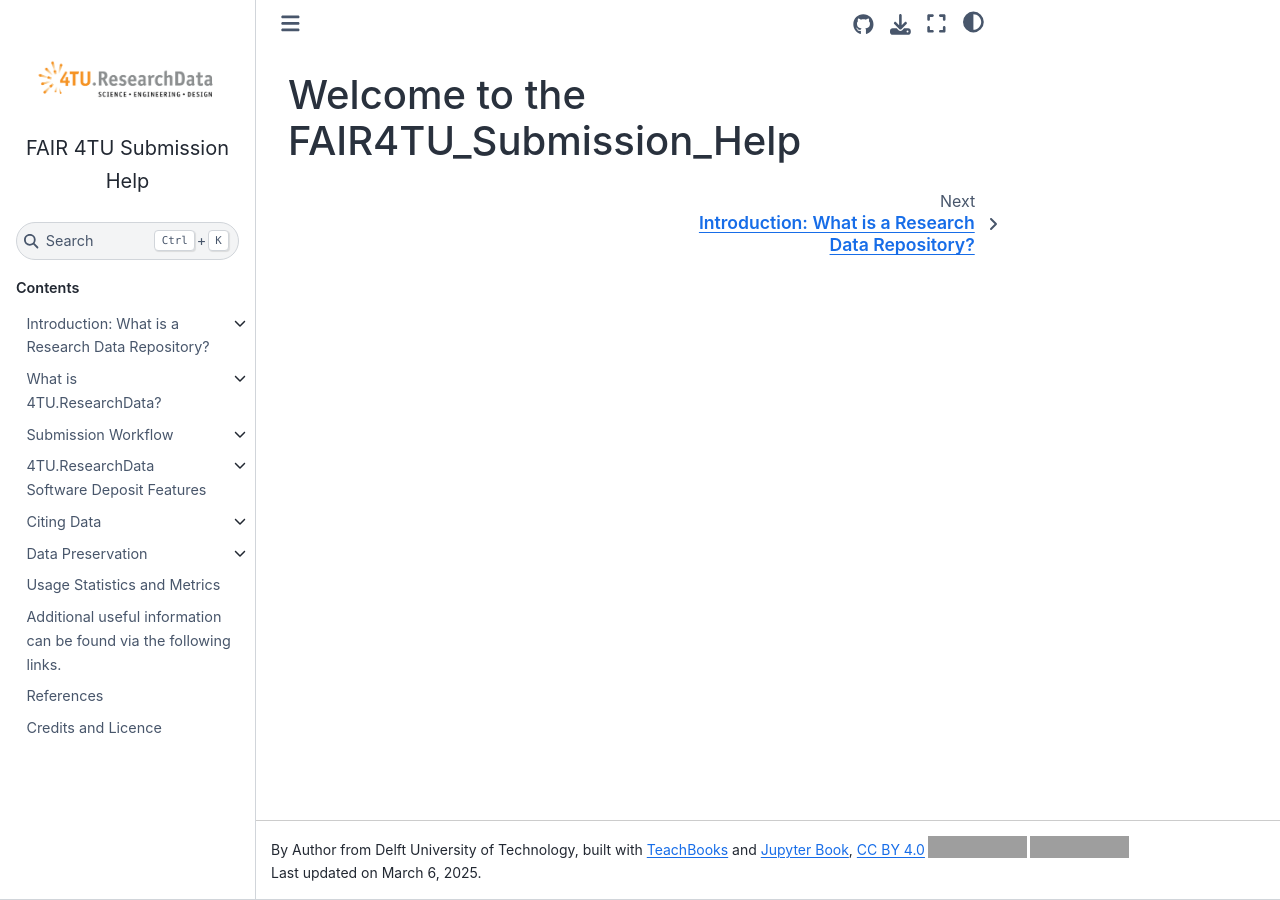
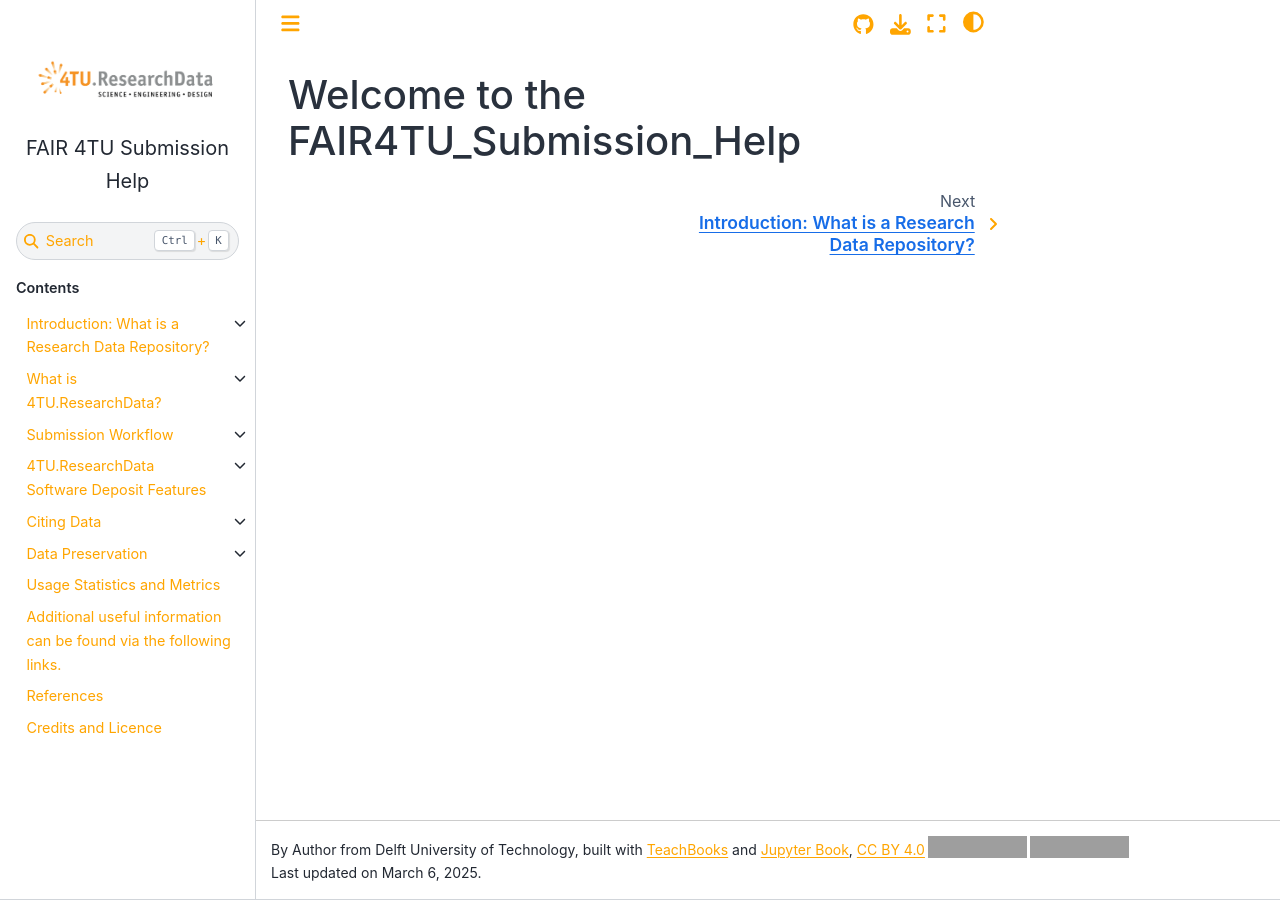
Before and after one commit to TUDelft-books/FAIR4TU_Submission_Help, a Jupyter Book: the page built from book/intro.md, in a window 1280 px wide. Built offline with Jupyter Book 1.0.4 settings and Sphinx 7.4.7 and the Sphinx Book theme 1.1.4, drawn with Linux system fonts in a browser that asks for light colours; pages that are not in the unit, such as notebooks, are missing from menus; comment, search, counter and statistics services are not loaded; grey boxes are pictures that could not be loaded.

Commit message:
reverting to working solution

```diff
--- a/book/figures/custom.css
+++ b/book/figures/custom.css
@@ -1,49 +1,29 @@
-/* Override primary and secondary colors globally */
+/* Define primary and secondary colors */
 :root {
     --color-primary: orange !important; /* Set orange as the primary color */
     --color-secondary: white !important; /* Set white as the secondary color */
     --color-link: orange !important; /* Set link color */
-    --color-link-hover: #cc8400 !important; /* Hover state for links */
+    --color-link-hover: #cc8400 !important; /* Set hover state for links */
 }
 
 /* Dark mode compatibility */
 [data-theme="dark"] {
     --color-primary: #ffb733 !important; /* Adjusted orange for dark mode */
     --color-secondary: #1a1a1a !important; /* Dark background */
-    --color-link: #ffb733 !important;
-    --color-link-hover: #e6a329 !important;
 }
 
-    /* Fix TOC link colors */
-    .sd-nav a {
-    color: var(--color-primary) !important; /* Set TOC link color to orange */
-    }
-
-    .sd-nav a:hover {
-    color: var(--color-link-hover) !important; /* Set hover state for TOC links */
-    }
-
-    /* Fix TOC lines (the vertical bars) */
-    .sd-nav .sd-nav-tree li::before {
-    background-color: var(--color-primary) !important; /* Orange lines in TOC */
-    }
-
-    /* Fix "Previous" and "Next" navigation links */
-    a[rel="prev"], a[rel="next"] {
-    color: var(--color-primary) !important; /* Orange navigation links */
-    }
-
-    a[rel="prev"]:hover, a[rel="next"]:hover {
-    color: var(--color-link-hover) !important; /* Hover state for navigation links */
-    }
-
-    /* Navbar background and text colors */
+/* Override specific elements (e.g., navbar, buttons) */
 .sd-navbar {
     background-color: var(--color-primary) !important;
     color: var(--color-secondary) !important;
 }
 
-    /* Admonition title bar border colors */
+button,
+a,
+.admonition-title {
+    color: var(--color-primary) !important;
+}
+
 .admonition {
     border-left: 4px solid var(--color-primary) !important;
 }
```
Lines whose indentation alone changed are shown as unchanged.
